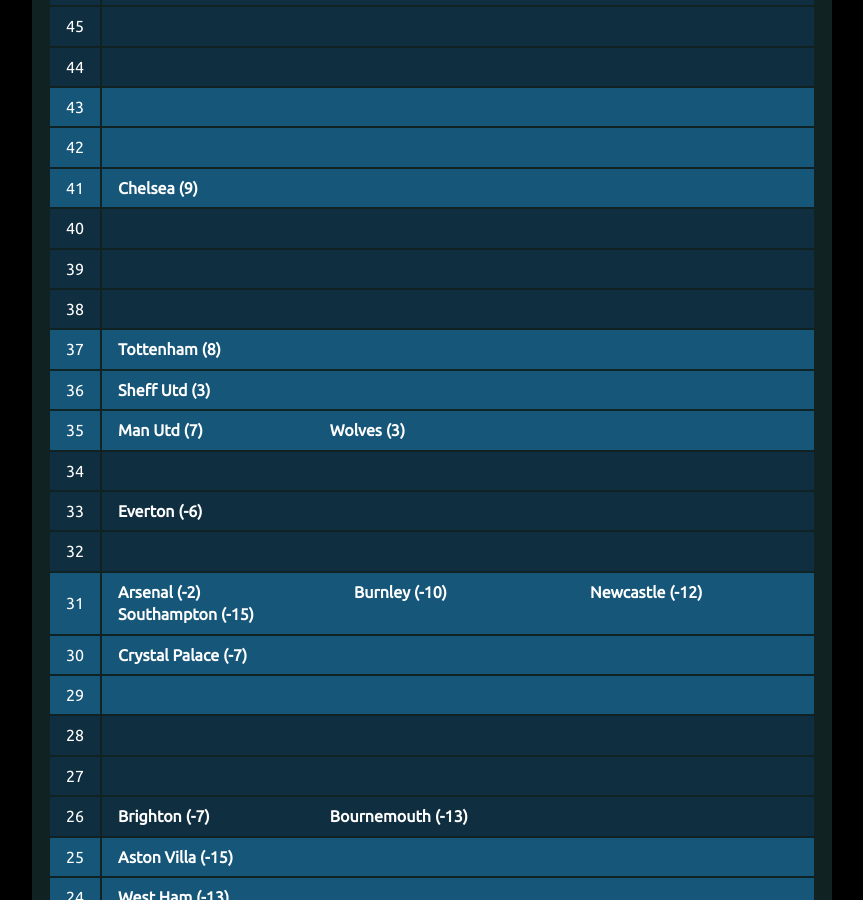
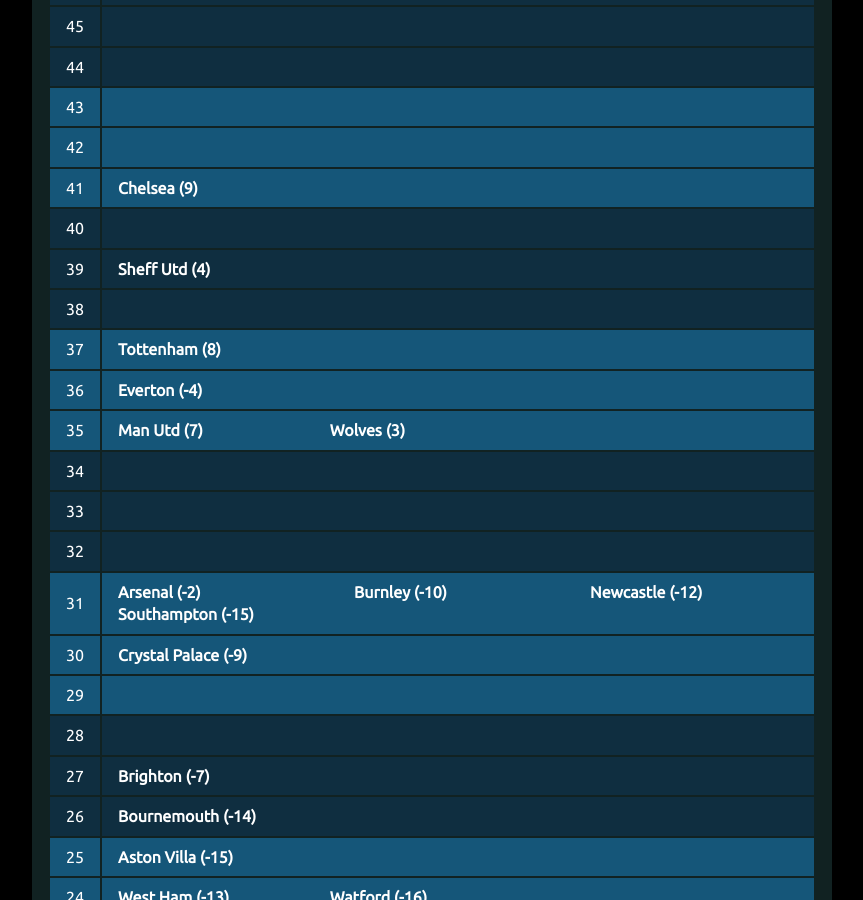
Before and after one commit to muru/muru.github.io, a Jekyll site: the page built from resources.md, in a window 1280 px wide and 900 px high, scrolled down 2967 px. Shown: the whole window, without its empty margins (208-1071 px from the left). Built offline with Jekyll 4.4.1, drawn with Linux system fonts in a browser that asks for light colours; some of the changed text lies outside the part shown.

Commit message:
updated cann-table: Mon 10 Feb 10:01:56 UTC 2020

```diff
--- a/cann-table.html
+++ b/cann-table.html
@@ -177,6 +177,7 @@
 	<tr class="cann-row-2">
 		<td class="cann-point"> 39 </td>
 		<td class="cann-clubs">
+			<span class="club-name"> Sheff Utd (4) </span>
 		</td>
  	</tr>
 	<tr class="cann-row-2">
@@ -193,7 +194,7 @@
 	<tr class="cann-row-1">
 		<td class="cann-point"> 36 </td>
 		<td class="cann-clubs">
-			<span class="club-name"> Sheff Utd (3) </span>
+			<span class="club-name"> Everton (-4) </span>
 		</td>
  	</tr>
 	<tr class="cann-row-1">
@@ -211,7 +212,6 @@
 	<tr class="cann-row-2">
 		<td class="cann-point"> 33 </td>
 		<td class="cann-clubs">
-			<span class="club-name"> Everton (-6) </span>
 		</td>
  	</tr>
 	<tr class="cann-row-2">
@@ -231,7 +231,7 @@
 	<tr class="cann-row-1">
 		<td class="cann-point"> 30 </td>
 		<td class="cann-clubs">
-			<span class="club-name"> Crystal Palace (-7) </span>
+			<span class="club-name"> Crystal Palace (-9) </span>
 		</td>
  	</tr>
 	<tr class="cann-row-1">
@@ -247,13 +247,13 @@
 	<tr class="cann-row-2">
 		<td class="cann-point"> 27 </td>
 		<td class="cann-clubs">
+			<span class="club-name"> Brighton (-7) </span>
 		</td>
  	</tr>
 	<tr class="cann-row-2">
 		<td class="cann-point"> 26 </td>
 		<td class="cann-clubs">
-			<span class="club-name"> Brighton (-7) </span>
-			<span class="club-name"> Bournemouth (-13) </span>
+			<span class="club-name"> Bournemouth (-14) </span>
 		</td>
  	</tr>
 	<tr class="cann-row-1">
@@ -266,12 +266,12 @@
 		<td class="cann-point"> 24 </td>
 		<td class="cann-clubs">
 			<span class="club-name"> West Ham (-13) </span>
+			<span class="club-name"> Watford (-16) </span>
 		</td>
  	</tr>
 	<tr class="cann-row-1">
 		<td class="cann-point"> 23 </td>
 		<td class="cann-clubs">
-			<span class="club-name"> Watford (-16) </span>
 		</td>
  	</tr>
 	<tr class="cann-row-2">
```
Also changed, not shown: other parts of cann-table.html (+1 -1 lines), cv.md (+2 -2 lines).
